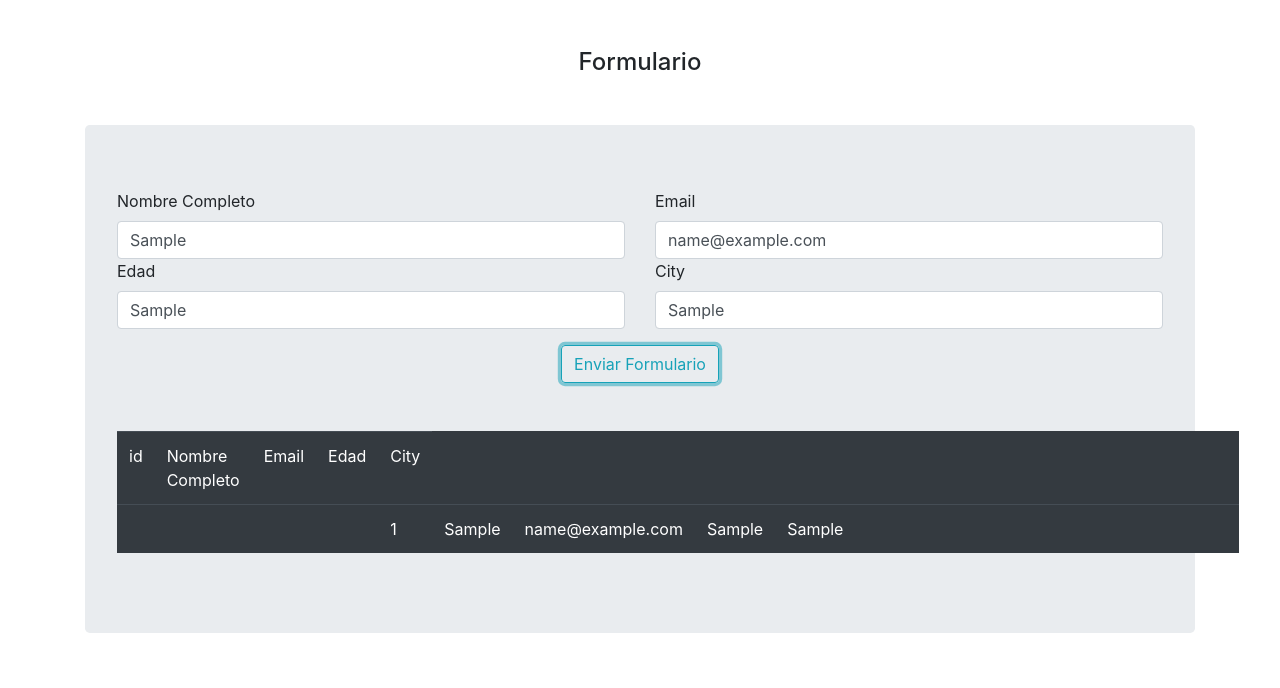
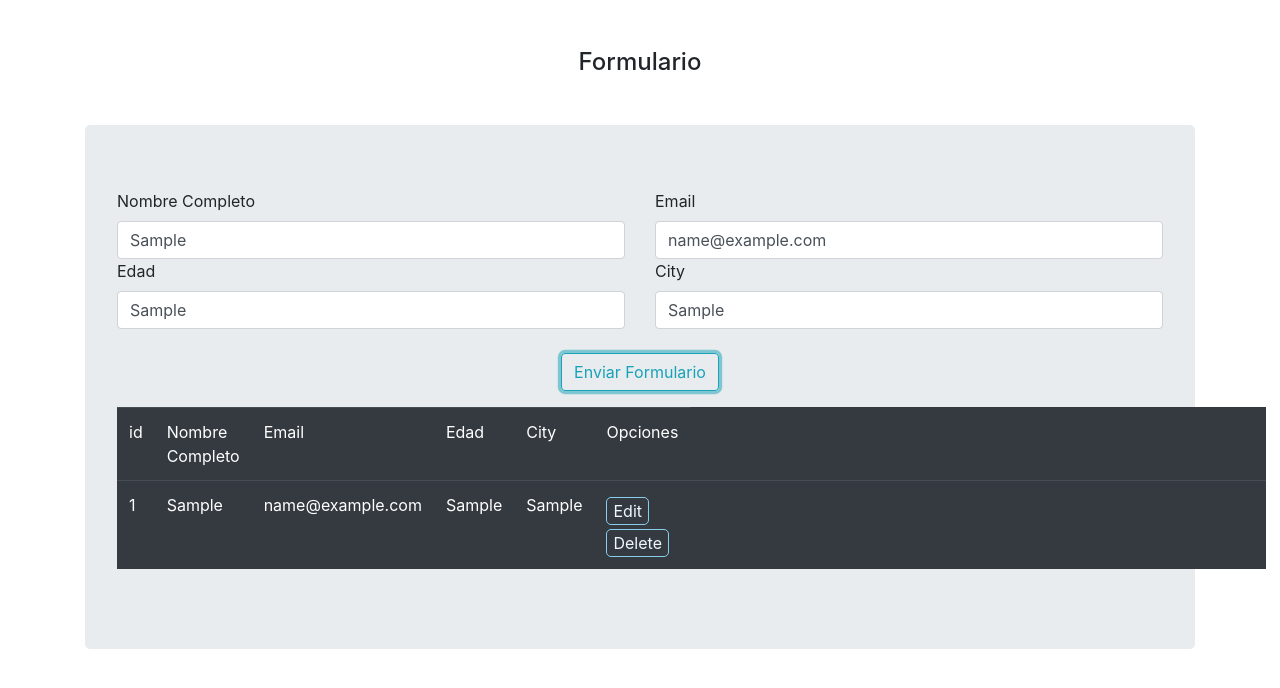
Before and after one commit to SandovalJr/javaScript-practices, a plain HTML site: page crud-basic/index.html in a window 1280 px wide. Both pictures are taken after typing "Sample", "name@example.com", "Sample", "Sample" into the empty fields and a click on the button "Enviar Formulario". Drawn offline with nearby package versions, Linux system fonts and the light colour scheme.

Commit message:
ya imprime correcto

```diff
--- a/crud-basic/crud.js
+++ b/crud-basic/crud.js
@@ -30,11 +30,12 @@ function datatable() {
     let filaActual = document.getElementById("tblDatos").insertRow(i);
 
     for (let j = 0; j < 5; j++) {
-      var city = filaActual.insertCell(j);
-      var edad = filaActual.insertCell(j);
-      var email = filaActual.insertCell(j);
-      var name = filaActual.insertCell(j);
-      var id = filaActual.insertCell(j);
+      var id = filaActual.insertCell(0);
+      var name = filaActual.insertCell(1);
+      var email = filaActual.insertCell(2);
+      var edad = filaActual.insertCell(3);
+      var city = filaActual.insertCell(4);
+      var op = filaActual.insertCell(5);
     }
 
     id.innerHTML = arraydata[i].id;
@@ -42,11 +43,17 @@ function datatable() {
     email.innerHTML = arraydata[i].email;
     edad.innerHTML = arraydata[i].edad;
     city.innerHTML = arraydata[i].city;
+    op.innerHTML = `<button onClick="editar(this)">Edit</button>
+    <button onClick="eliminar(this)">Delete</button>`;
   }
 
   contadordatatable++;
 }
 
 function eliminar(id) {
-  arraydata.splice(id, 1);
+  console.log('eliminar');
 }
+
+function editar(id) {
+  console.log('editar');
+}
--- a/crud-basic/index.html
+++ b/crud-basic/index.html
@@ -47,13 +47,13 @@
               <input type="text" class="form-control" id="city" />
             </div>
           </div>
-          <div class="centrar mt-2">
+          <div class="centrar mt-3">
             <button class="mt-2 btn btn-outline-info">Enviar Formulario</button>
           </div>
         </form>
 
 
-<table  class="table table-dark table-hover mt-5">
+<table  class="table table-dark  mt-3">
   <thead>
     <tr>
       <td>id</td>
@@ -61,6 +61,7 @@
       <td>Email</td>
       <td>Edad</td>
       <td>City</td>
+      <td>Opciones</td>
     </tr>
   </thead>
   <tbody id="tblDatos">
--- a/crud-basic/styles.css
+++ b/crud-basic/styles.css
@@ -3,3 +3,16 @@
   align-items: center;
   justify-content: center;
 }
+
+button {
+  border-radius: 5px;
+  background: transparent;
+  color: aliceblue;
+  margin-top: 4px;
+  border: 1px solid skyblue;
+}
+
+button:hover {
+  background: skyblue;
+  color: black;
+}
```
